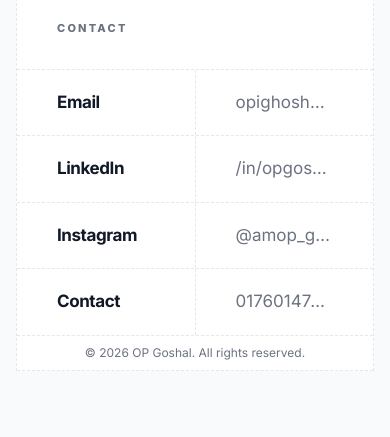
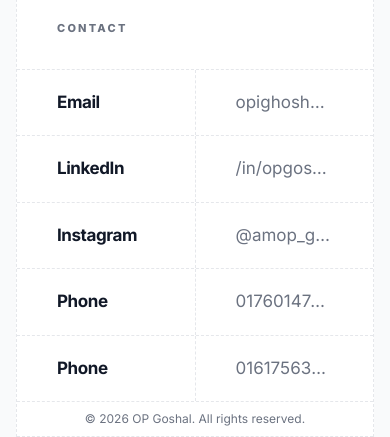
Before and after one commit to ontugoshal/op-goshal-portfolio, a React (Vite) app: page / in a window 390 px wide. Shown: the part 3167-3604 px from the top of the page. Before the commit the page ends 3538 px from the top, so only its background shows below. Built offline with nearby package versions, Linux system fonts and the light colour scheme.

Commit message:
Separate phone numbers for individual calling旋

```diff
--- a/src/components/Contact.jsx
+++ b/src/components/Contact.jsx
@@ -3,7 +3,8 @@ const Contact = () => {
     { label: "Email", value: "opighoshal@gmail.com", href: "mailto:opighoshal@gmail.com" },
     { label: "LinkedIn", value: "/in/opgoshal", href: "https://linkedin.com/in/opgoshal" },
     { label: "Instagram", value: "@amop_goshal", href: "https://instagram.com/amop_goshal" },
-    { label: "Contact", value: "01760147482 | 01617563535", href: "tel:01760147482" }
+    { label: "Phone", value: "01760147482", href: "tel:01760147482" },
+    { label: "Phone", value: "01617563535", href: "tel:01617563535" }
   ];
 
   return (
@@ -14,8 +15,8 @@ const Contact = () => {
         </h2>
       </div>
       <div className="flex flex-col">
-        {contactLinks.map((link) => (
-          <div key={link.label} className="flex border-b border-dashed border-border-subtle last:border-b-0">
+        {contactLinks.map((link, index) => (
+          <div key={`${link.label}-${index}`} className="flex border-b border-dashed border-border-subtle last:border-b-0">
             <div className="flex-1 flex items-center px-10 py-5 border-r border-dashed border-border-subtle">
               <span className="text-text-primary font-bold text-[17px] tracking-tight">{link.label}</span>
             </div>
```
